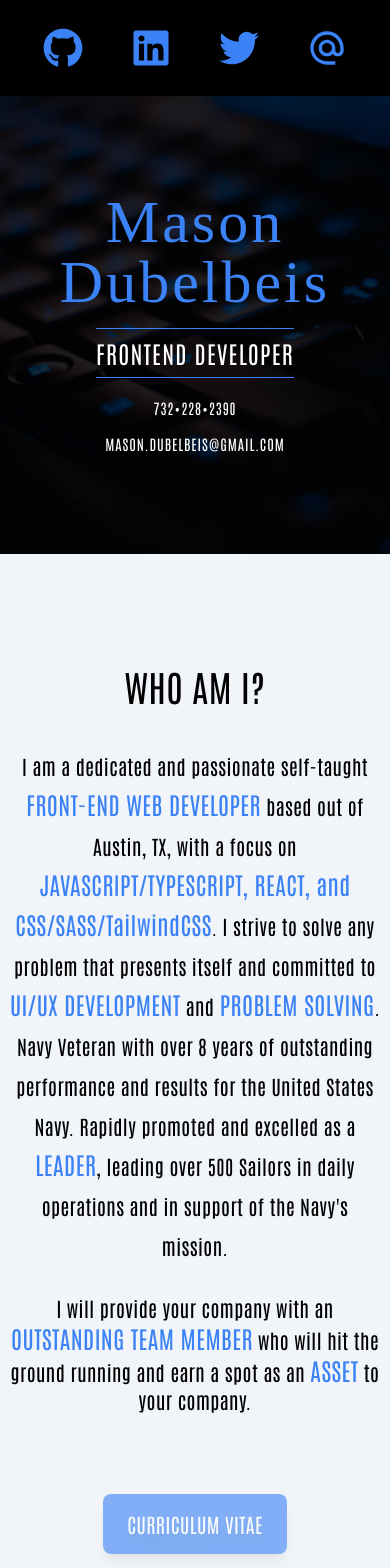
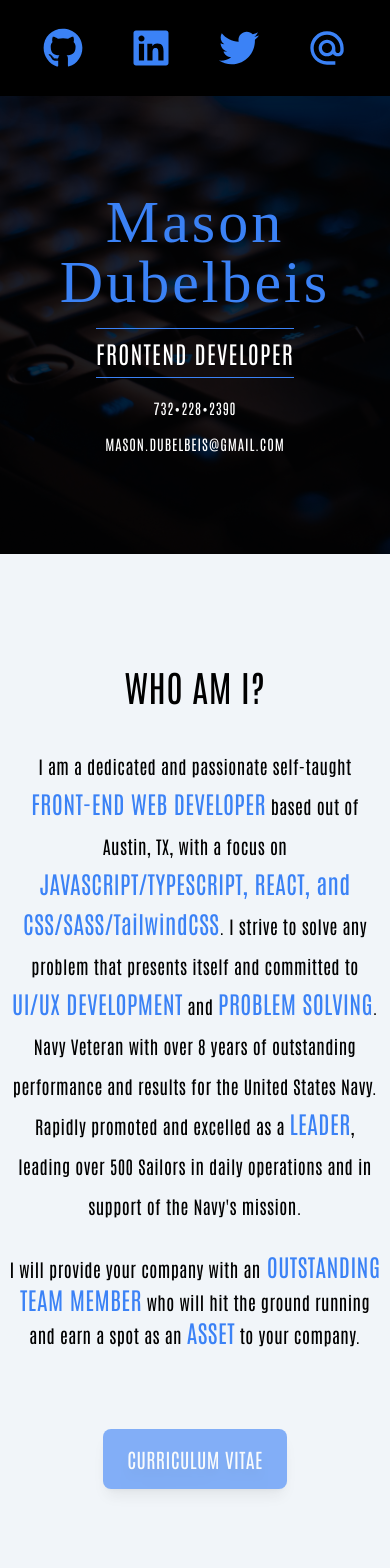
Before and after one commit to mdubelbeis/portfolio-v2, a React (Vite) app: page / in a window 390 px wide. Shown: the top 1568 px of the page. Built offline with nearby package versions, Linux system fonts and the light colour scheme; a web font is replaced by a local one.

Commit message:
fixed font-size

```diff
--- a/src/components/About.tsx
+++ b/src/components/About.tsx
@@ -1,4 +1,3 @@
-import { useState } from 'react';
 import Button from '../ui/Button';
 
 const About: React.FC = () => {
@@ -6,7 +5,7 @@ const About: React.FC = () => {
   return (
     <section className="relative flex flex-col items-center justify-center gap-10 bg-slate-100 py-28 font-hero-text leading-loose tracking-wide text-black md:px-8 lg:gap-20 lg:py-72">
       <h2 className="text-center font-hero-text text-4xl text-black lg:text-6xl">WHO AM I?</h2>
-      <div className="flex w-full flex-col gap-6 px-2 text-center text-xl md:w-9/12 lg:text-2xl">
+      <div className="flex w-full flex-col gap-6 px-2 text-center text-lg md:w-9/12 md:text-xl lg:text-2xl">
         <p className="leading-10">
           I am a dedicated and passionate self-taught <span className={spanText}>FRONT-END WEB DEVELOPER</span> based
           out of Austin, TX, with a focus on{' '}
```
